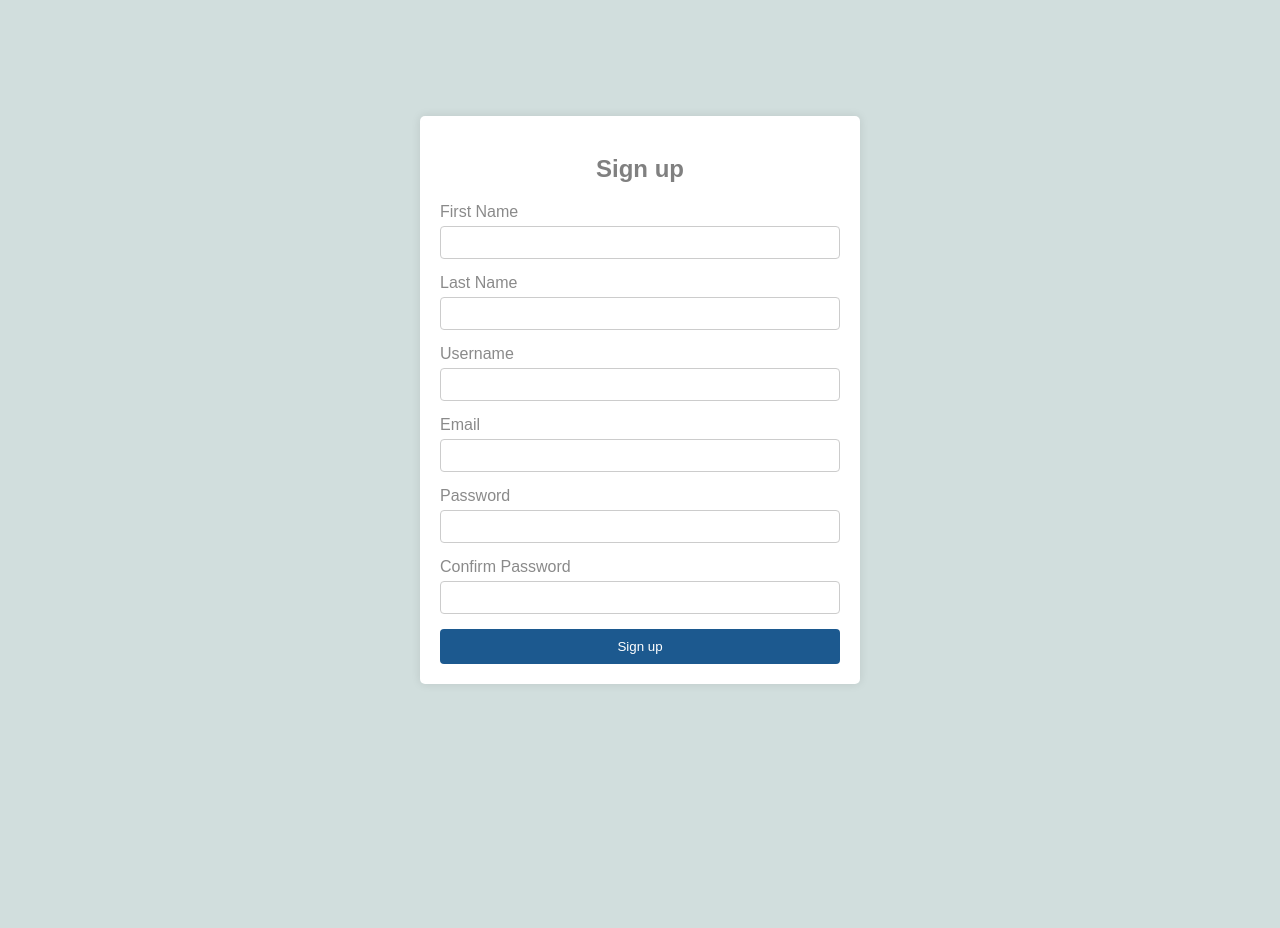
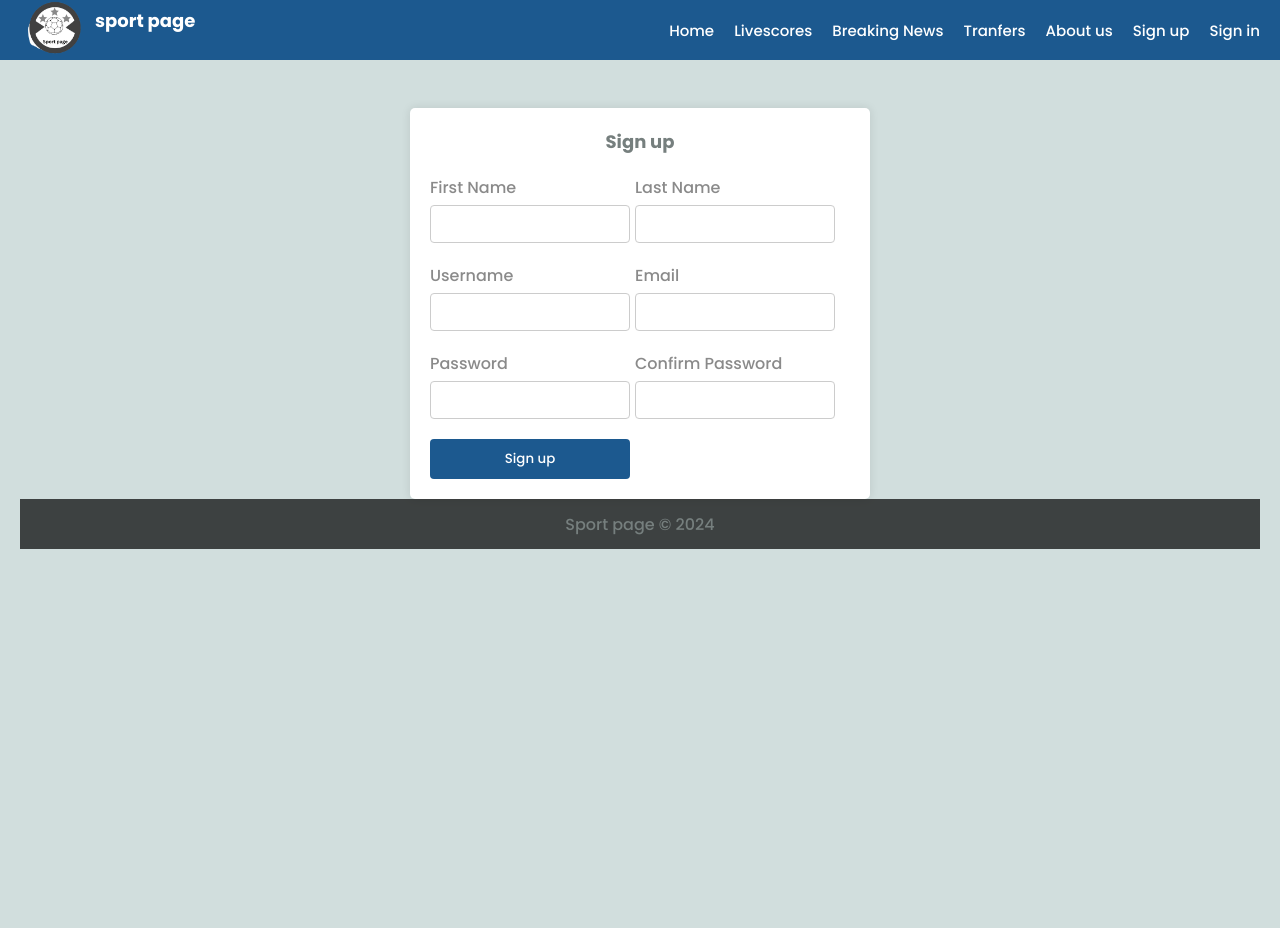
Before and after one commit to abdulle12/sportpage-django-project, a Django app: page /accounts/register in a window 1280 px wide. Before the commit the page ends 684 px from the top, so only its background shows below. Run offline with Django 5.2, Linux system fonts and the light colour scheme.

Commit message:
edit of some files

```diff
--- a/static/index.css
+++ b/static/index.css
@@ -65,10 +65,10 @@ header {
 }
 .links a {
     color:white;
-    font-size: 18px;
+    font-size: 15px;
 }
 h2 {
-    font-size: 20px;
+    font-size: 18px;
 }
 .menu img {
     display: none;
@@ -111,7 +111,7 @@ h2 {
 
 /* responsive */
 
-@media  (max-width: 766px) {
+@media  (max-width: 810px) {
     .links {
         display: none;
     }
--- a/static/styles.css
+++ b/static/styles.css
@@ -14,7 +14,11 @@ body {
     border-radius: 5px;
     box-shadow: 0 0 10px rgba(0, 0, 0, 0.1);
     width: 100%;
-    max-width: 400px;
+    max-width: 460px;
+    margin-left: auto;
+    margin-right: auto;
+    margin-top: 108px;
+    /* margin-bottom: 30px; */
 }
 
 h2 {
@@ -62,3 +66,8 @@ input {
     font-size: 0.9em;
     margin-top: 5px;
 }
+form {
+    display: grid;
+    grid-template-columns:200px 200px ;
+    gap: 5px;
+}
--- a/templates/register.html
+++ b/templates/register.html
@@ -6,8 +6,72 @@
     <meta name="viewport" content="width=device-width, initial-scale=1.0">
     <title>Register</title>
     <link rel="stylesheet" href="{% static 'styles.css' %}">
+    <link href="https://fonts.googleapis.com/css2?family=Poppins:wght@100;200;500;600;700;800;900&display=swap"
+    rel="stylesheet">
+    <link rel="stylesheet" href="{% static 'index.css' %}">
 </head>
 <body>
+
+
+    <header>
+        <div class="logo">
+            <img src="{% static 'img/1-removebg-preview.png' %}" alt="">
+            <h2>sport page</h2>
+        </div>
+
+        <div class="menu" id="menu-icon" >
+            <img src="{% static 'img/bx-menu.png' %}" alt="" id="menu-icon">
+        </div>
+
+        <ul class="links">
+            <li><a href="{% url 'index' %}">Home</a></li>
+            <li><a href="{% url 'livescore' %}">Livescores</a></li>
+            <li><a href="{% url 'news' %}">Breaking News</a></li>
+            <li><a href="{% url 'transfer' %}">Tranfers</a></li>
+            <li><a href="{% url 'about' %}">About us</a></li>
+            {% if user.is_authenticated %}
+            <!-- <li>hello,{{user.first_name}}</li> -->
+            <li><a href="accounts/logout">Sign out</a></li>
+            {% else %}
+            <li><a href="{% url 'register' %}">Sign up</a></li>
+            <li><a href="{% url 'login' %}">Sign in</a></li>
+            {% endif %}
+
+        </ul>
+
+
+
+
+    </header>
+    <ul class="navbar" id="navbar">
+        <li><a href="{% url 'index' %}">Home</a></li>
+        <hr>
+        <li><a href="{% url 'livescore' %}">Livescores</a></li>
+        <hr>
+
+        <li><a href="{% url 'news' %}">Breaking News</a></li>
+        <hr>
+
+        <li><a href="{% url 'transfer' %}">Tranfers</a></li>
+        <hr>
+
+        <li><a href="{% url 'about' %}">About</a></li>
+        <hr>
+        <li><a href="accounts/register">Sign up</a></li>
+        <hr>
+        <li><a href="accounts/login">Sign in</a></li>
+        <hr>
+
+
+</ul>
+
+
+
+
+
+
+
+
     <div class="container">
         <h2>Sign up</h2>
         <form method="POST" action="{% url 'register' %}">
@@ -48,5 +112,9 @@
             <button type="submit" class="btn">Sign up</button>
         </form>
     </div>
+    <footer>
+
+        <p>Sport page &copy; 2024</p>
+    </footer>
 </body>
 </html>
```
Also changed, not shown: templates/index.html (+4 -4 lines), templates/login.html (+58 -0 lines).
